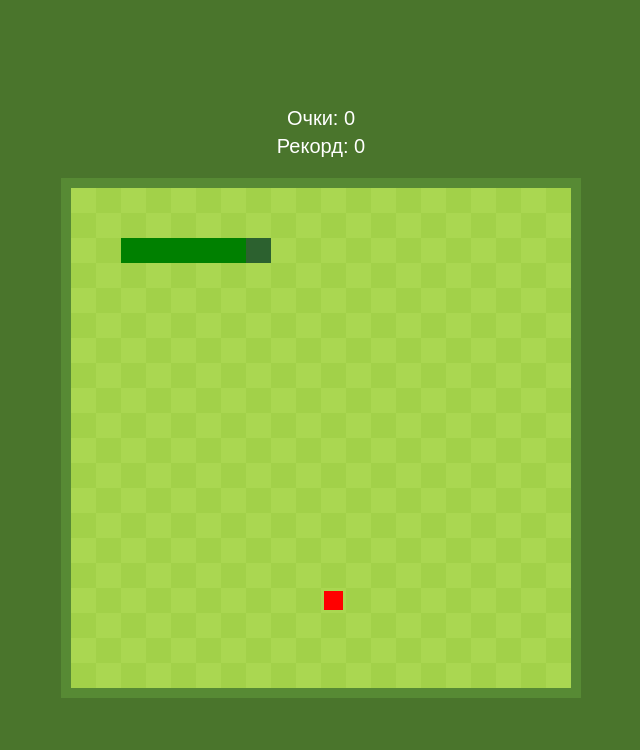
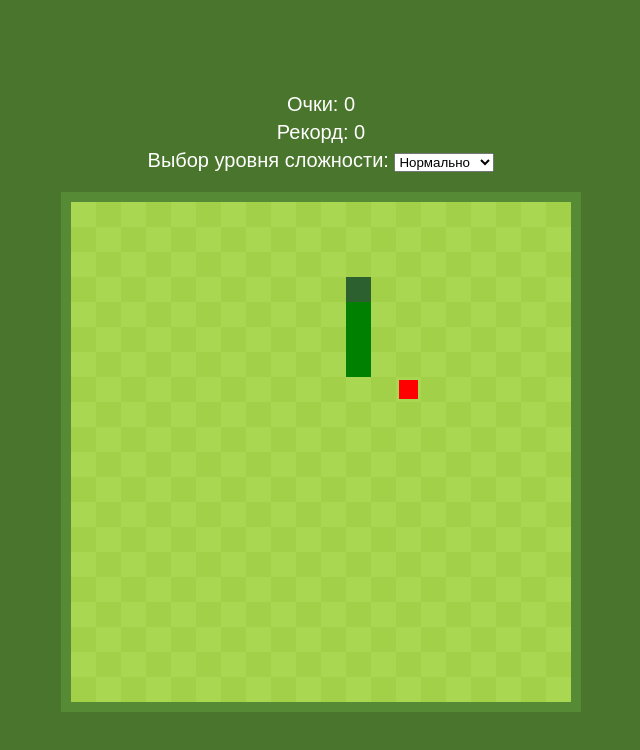
Before and after one commit to UniBreakfast/snake-game, a plain HTML site: page index.html in a window 1280 px wide. Shown: the whole page, without its empty margins (319-959 px from the left). Drawn offline with Linux system fonts and the light colour scheme.

Commit message:
random snake generation, difficulty level

```diff
--- a/index.html
+++ b/index.html
@@ -3,13 +3,22 @@
 <head>
     <meta charset="UTF-8">
     <meta name="viewport" content="width=device-width, initial-scale=1.0">
-    <title></title>
+    <title>Snake Game</title>
     <link rel="stylesheet" href="css/main.css">
 </head>
 <body>
     <header>
         <div>Очки: <span id="scoreSpan">0</span></div>
         <div>Рекорд: <span id="recordSpan">0</span></div>
+        <div>
+            <span>Выбор уровня сложности:</span>
+            <select id="difficulty">
+                <option value="100">Невозможно</option>
+                <option value="200">Сложно</option>
+                <option selected value="380">Нормально</option>
+                <option value="500">Легко</option>
+            </select>
+        </div>
     </header>
     <canvas id="canvas" width="500" height="500"></canvas>
     <script src="js/main.js"></script>
--- a/js/main.js
+++ b/js/main.js
@@ -14,15 +14,20 @@ if (localStorage.getItem('record') !== null) {
 let interval
 
 let snake = [
-    [2, 2], [3, 2], [4, 2], [5, 2], [6, 2], [7, 2]
+    [2, 2], [3, 2], [4, 2], [5, 2]
 ]
 
-// let snakeHead = [snake[5][0], snake[5][1]]
+const directions = ['E', 'W', 'S', 'N']
 
 let direction = 'E'
 
 let apple = []
-generateApple()
+
+difficulty.onchange = () => {
+    difficulty.blur()
+    clearInterval(interval)
+    interval = 0
+}
 
 document.body.onkeydown = function (event) {
     if (!interval) interval =  setInterval(() => {
@@ -30,7 +35,7 @@ document.body.onkeydown = function (event) {
         drawChessBoard()
         drawSnake()
         drawApple()
-    }, tick)
+    }, +difficulty.value)
     if (event.key == 'ArrowUp' && direction != "S") direction = "N"
     else if (event.key == "ArrowDown" && direction != "N") direction = 'S'
     else if (event.key == "ArrowRight" && direction != "W") direction = "E"
@@ -91,8 +96,8 @@ function moveSnake() {
 
 function generateApple() {
     do {
-        apple[0] = Math.floor(Math.random() * rowSize)
-        apple[1] = Math.floor(Math.random() * rowSize)
+        apple[0] = rnd(rowSize)
+        apple[1] = rnd(rowSize)
     } while (snake.find(coords => coords.join() == apple.join()))
 }
 
@@ -115,6 +120,40 @@ function checkScore() {
     }
 }
 
+function generateSnake() {
+    snake[0][0] = rnd(rowSize - 6) + 3
+    snake[0][1] = rnd(rowSize - 6) + 3
+    let nextVar = [
+        [snake[0][0], snake[0][1] + 1],
+        [snake[0][0], snake[0][1] - 1],
+        [snake[0][0] + 1, snake[0][1]],
+        [snake[0][0] - 1, snake[0][1]]
+    ]
+    snake[1] = nextVar[rnd(4)]
+    nextVar = [
+        [snake[1][0], snake[1][1] + 1],
+        [snake[1][0], snake[1][1] - 1],
+        [snake[1][0] + 1, snake[1][1]],
+        [snake[1][0] - 1, snake[1][1]]
+    ].filter(coords => !snake.some(part => part[0] == coords[0] && part[1] == coords[1]))
+    snake[2] = nextVar[rnd(3)]
+    nextVar = [
+        [snake[2][0], snake[2][1] + 1],
+        [snake[2][0], snake[2][1] - 1],
+        [snake[2][0] + 1, snake[2][1]],
+        [snake[2][0] - 1, snake[2][1]]
+    ].filter(coords => !snake.some(part => part[0] == coords[0] && part[1] == coords[1]))
+    snake[3] = nextVar[rnd(3)]
+
+    direction = directions[rnd(4)]
+}
+
+function rnd(max) {
+    return Math.floor(Math.random() * max)
+}
+
 drawChessBoard()
+generateSnake()
 drawSnake()
+generateApple()
 drawApple()
```
